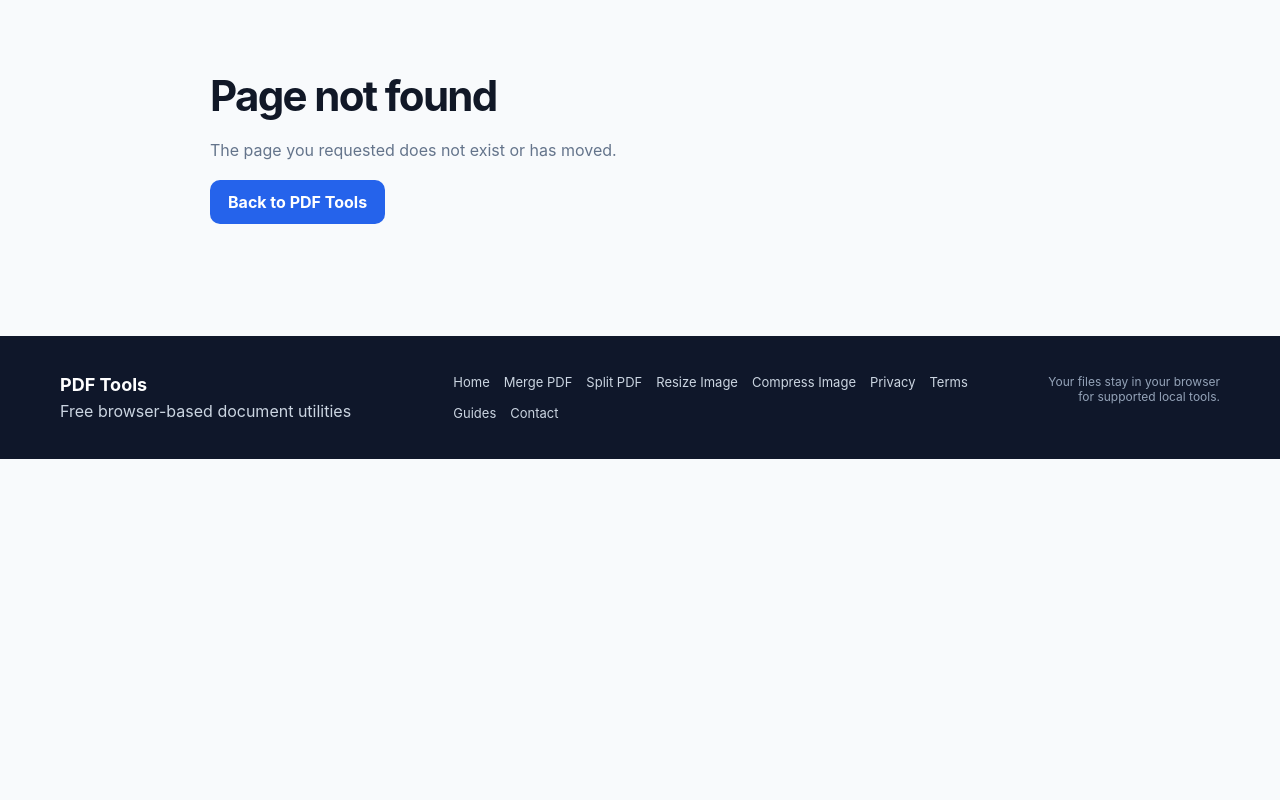
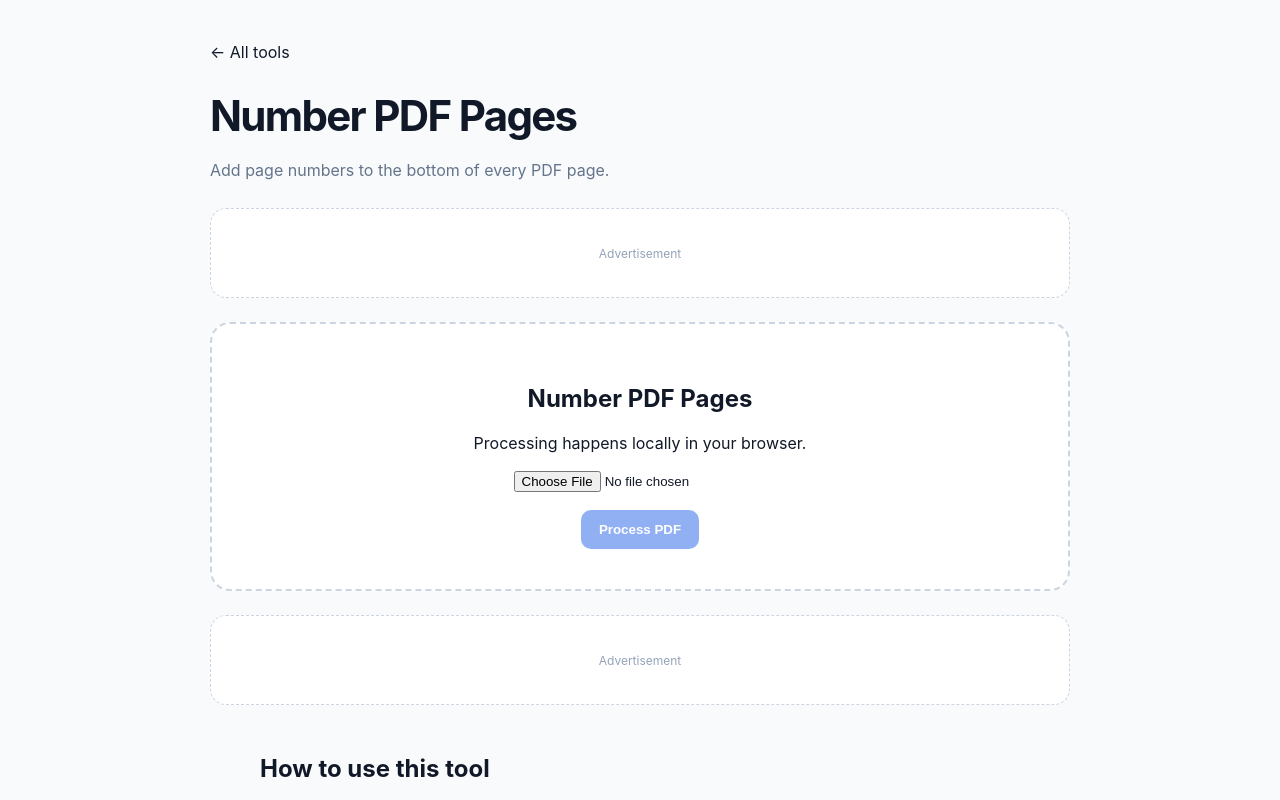
Before and after one commit to yiminggod1/pdf-tools, a Next.js app: page /pdf-tools/number-pdf-pages in a window 1280 px wide. Before the commit this address had no page. Shown: the top 800 px of the page. Built offline with nearby package versions, Linux system fonts and the light colour scheme.

Commit message:
Expand PDF and image tool catalog

```diff
--- /dev/null
+++ b/app/number-pdf-pages/page.tsx
@@ -0,0 +1,3 @@
+import PdfAdvancedTool from "../../components/PdfAdvancedTool";import AdSlot from "../../components/AdSlot";import RelatedTools from "../../components/RelatedTools";
+export const metadata={title:"Number PDF Pages",description:"Add page numbers to the bottom of every PDF page."};
+export default function Page(){return <main className="toolpage"><a href="/">← All tools</a><h1>Number PDF Pages</h1><p className="lead">Add page numbers to the bottom of every PDF page.</p><AdSlot/><PdfAdvancedTool mode="number"/><AdSlot/><section className="content"><h2>How to use this tool</h2><p>Page numbers are added at the bottom center of each page.</p><h2>Private browser processing</h2><p>The supported workflow runs in your browser, so the source file does not need to be uploaded to a conversion server.</p></section><RelatedTools/></main>}
```
